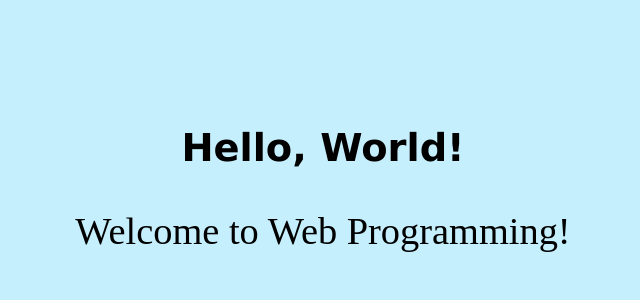
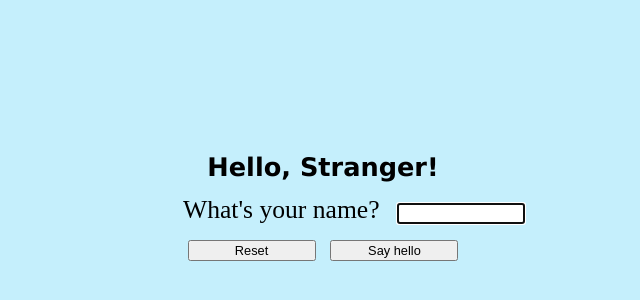
Before and after one commit to neunzeichen/HelloWorld01, a plain HTML site: page index.html in a window 1280 px wide. Shown: the part 192-492 px from the top of the page, without its empty margins (317-957 px from the left). Drawn offline with Linux system fonts and the light colour scheme.

Commit message:
Commit Formular eingefügt

```diff
--- a/index.html
+++ b/index.html
@@ -3,13 +3,31 @@
 
 <head>
   <meta charset="UTF-8">
+  <meta name    = "viewport"
+      content = "width=device-width, initial-scale=1.0, user-scalable=yes"
+  >
   <link rel="stylesheet" href="main.css"/>
   <title>Hello World 01</title>
 </head>
 
 <body>
-  <h1>Hello, World!</h1>
-  <p>Welcome to Web Programming!</p>
+  <section id="section_form">
+    <h1>Hello, Stranger!</h1>
+    <form>
+      <div>
+        <label for="input_name">What's your name?</label>
+        <input id="input_name" autofocus/>
+      </div>
+      <div>
+        <input id="button_reset"  type="reset"  value="Reset"/>
+        <input id="button_submit" type="button" value="Say hello"/>
+      </div>
+    </form>
+  </section>
+  <section id="section_hello" class="hidden">
+    <h1 id="heading_hello">Hello, ...!</h1>
+    <p>Welcome to Web Programming!</p>
+  </section>
 </body>
 
 </html>
--- a/main.css
+++ b/main.css
@@ -9,7 +9,7 @@ body
   text-align:       center;
   vertical-align:   middle;
   background-color: #C5EFFC;
-  font-size:        3vw !important;
+  font-size:        2vw !important;
   font-family:      Verdana, Helvetica, sans-serif;
 }
 
@@ -23,5 +23,36 @@ p
 { font-family: "Times New Roman", Times, serif;
   font-size:   100%;
 }
+
+p, label
+{ font-family: "Times New Roman", Times, serif;
+  font-size:   100% !important;
+}
+
+label, input
+{ width:      10em;
+  font-size:  50%;
+  display:    inline-block;
+  box-sizing: border-box;
+  margin:     0.5ex;
+}
+
+label
+{ text-align: right; }
+
+#section_form
+{ text-align:   center;
+  margin-left:  auto;
+  margin-right: auto;
+}
+
+#section_form > h1
+{ margin-bottom: 0.5ex; }
+
+#section_hello > p
+{ font-size: 100% !important; /* 1.25^2 = 1.5625 */ }
+
+.hidden
+{ display: none; }
 /* * { border: solid 1px red; } */
 /* * { outline: solid 1px red; } */
```
